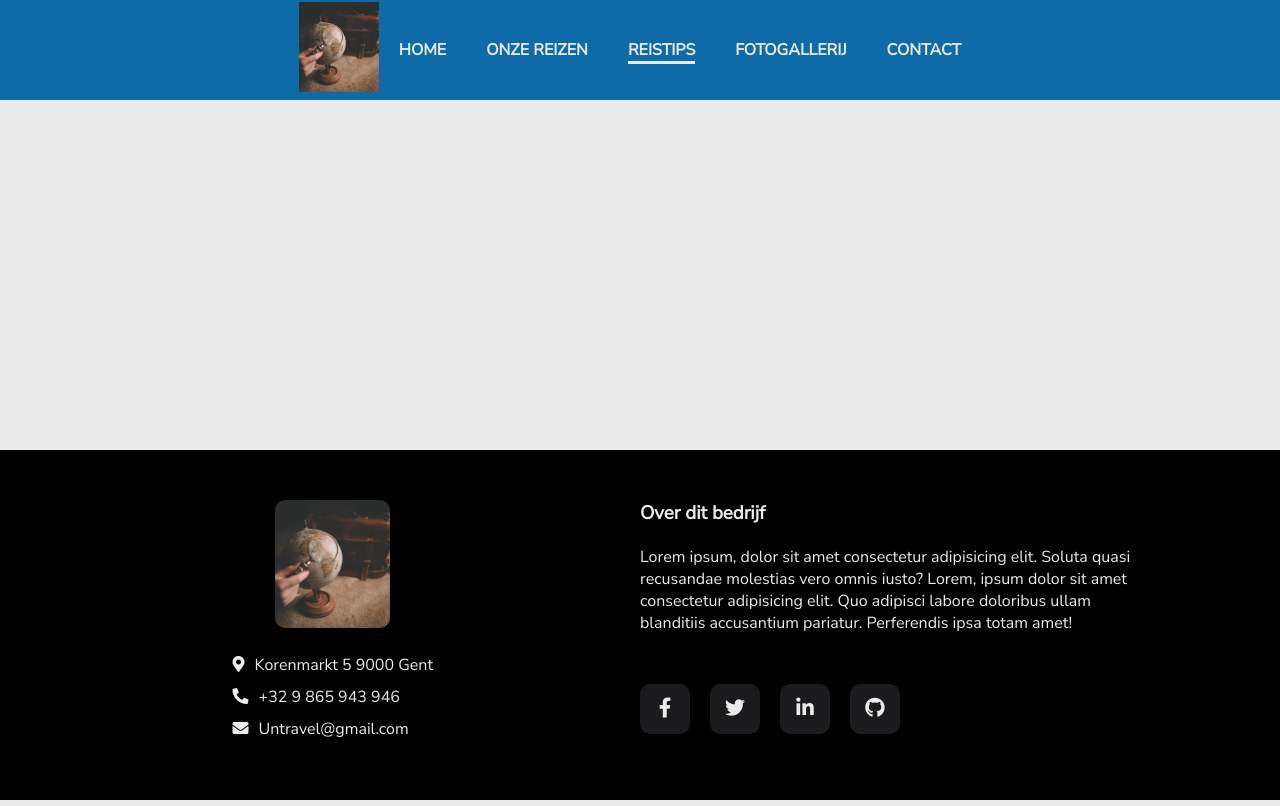
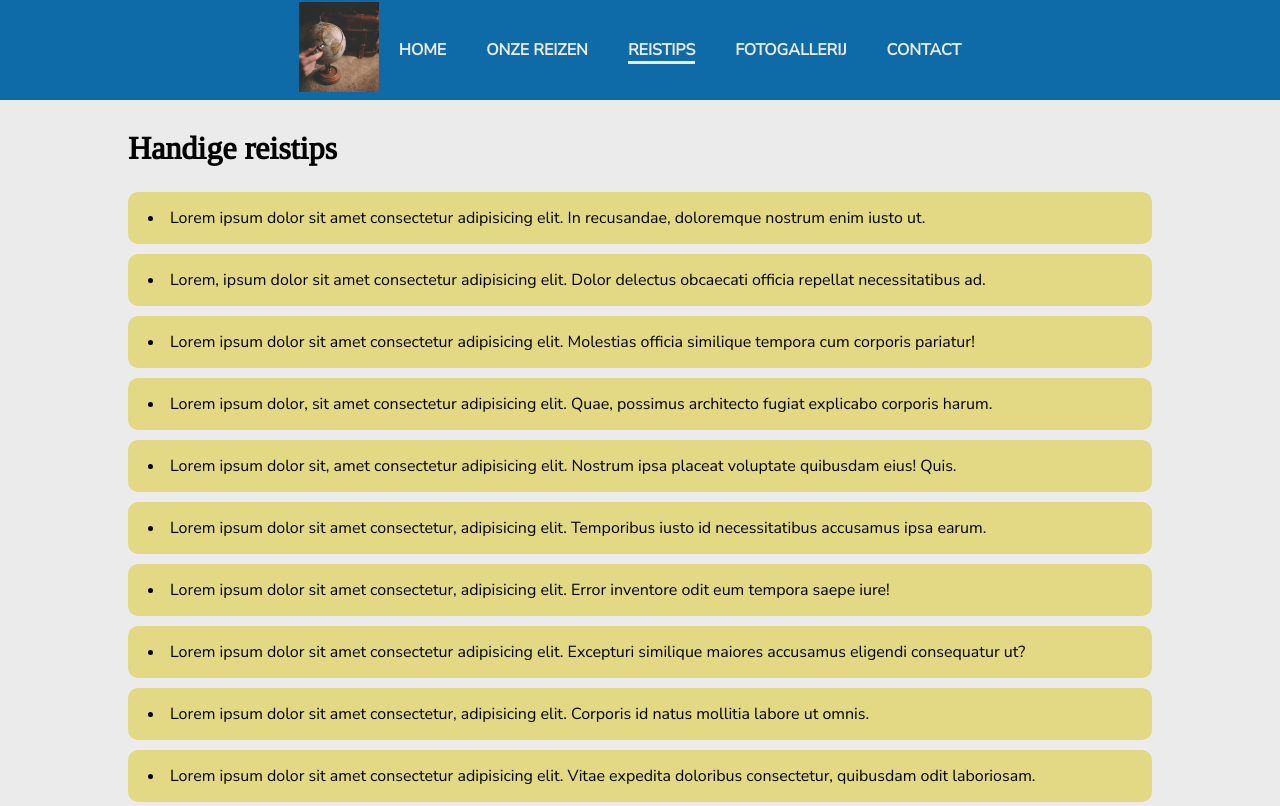
Before and after one commit to LucaJoos757/EindopdrachtWeb1, a plain HTML site: page Reistips.html in a window 1280 px wide. Shown: the top 806 px of the page. Drawn offline with Linux system fonts and the light colour scheme; a web font is replaced by a local one.

Commit message:
reistips

```diff
--- a/Reistips.html
+++ b/Reistips.html
@@ -7,6 +7,7 @@
          <meta name="viewport" content="width=device-width, initial-scale=1, shrink-to-fit=no">
 
          <link rel="stylesheet" href="css/main.css">
+         <link rel="stylesheet" href="css/reistips.css">
          <link rel='stylesheet' href='https://cdnjs.cloudflare.com/ajax/libs/font-awesome/5.15.1/css/all.min.css'/>
         </head>
 
@@ -25,7 +26,27 @@
                         <button class="hamburgerBTN" ><i class="fas fa-bars"></i></button>
                     </nav>
                 </header>
-        <main></main>
+        <main>
+            <div class="wrapper">
+
+                <h1 class="titel">Handige reistips</h1>
+                <div class="tips">
+                    <li>Lorem ipsum dolor sit amet consectetur adipisicing elit. In recusandae, doloremque nostrum enim iusto ut.</li>
+                    <li>Lorem, ipsum dolor sit amet consectetur adipisicing elit. Dolor delectus obcaecati officia repellat necessitatibus ad.</li>
+                    <li>Lorem ipsum dolor sit amet consectetur adipisicing elit. Molestias officia similique tempora cum corporis pariatur!</li>
+                    <li>Lorem ipsum dolor, sit amet consectetur adipisicing elit. Quae, possimus architecto fugiat explicabo corporis harum.</li>
+                    <li>Lorem ipsum dolor sit, amet consectetur adipisicing elit. Nostrum ipsa placeat voluptate quibusdam eius! Quis.</li>
+                    <li>Lorem ipsum dolor sit amet consectetur, adipisicing elit. Temporibus iusto id necessitatibus accusamus ipsa earum.</li>
+                    <li>Lorem ipsum dolor sit amet consectetur, adipisicing elit. Error inventore odit eum tempora saepe iure!</li>
+                    <li>Lorem ipsum dolor sit amet consectetur adipisicing elit. Excepturi similique maiores accusamus eligendi consequatur ut?</li>
+                    <li>Lorem ipsum dolor sit amet consectetur, adipisicing elit. Corporis id natus mollitia labore ut omnis.</li>
+                    <li>Lorem ipsum dolor sit amet consectetur adipisicing elit. Vitae expedita doloribus consectetur, quibusdam odit laboriosam.</li>
+                </div>
+
+            </div>
+
+
+        </main>
 
         <footer>
             <div class="wrapper">
--- /dev/null
+++ b/scss/reistips.scss
@@ -0,0 +1,34 @@
+// imports
+@import "partials/colors";
+
+.tips {
+    li{
+    padding: 1.5rem 2rem;
+    margin-bottom: 1rem;
+    background-color: color(accent-secundary) ;
+    border-radius: 1rem;
+    transition: transform 1s ease;
+
+    &:hover{
+transform: scale(1.1);
+
+    }
+
+}
+
+
+
+}
+
+
+
+
+
+
+@media only screen and (max-width: 770px) {
+
+}
+@media only screen and (max-width: 420px) {
+
+
+}
```
Also changed, not shown: css/reistips.css (added), 1 other file.
